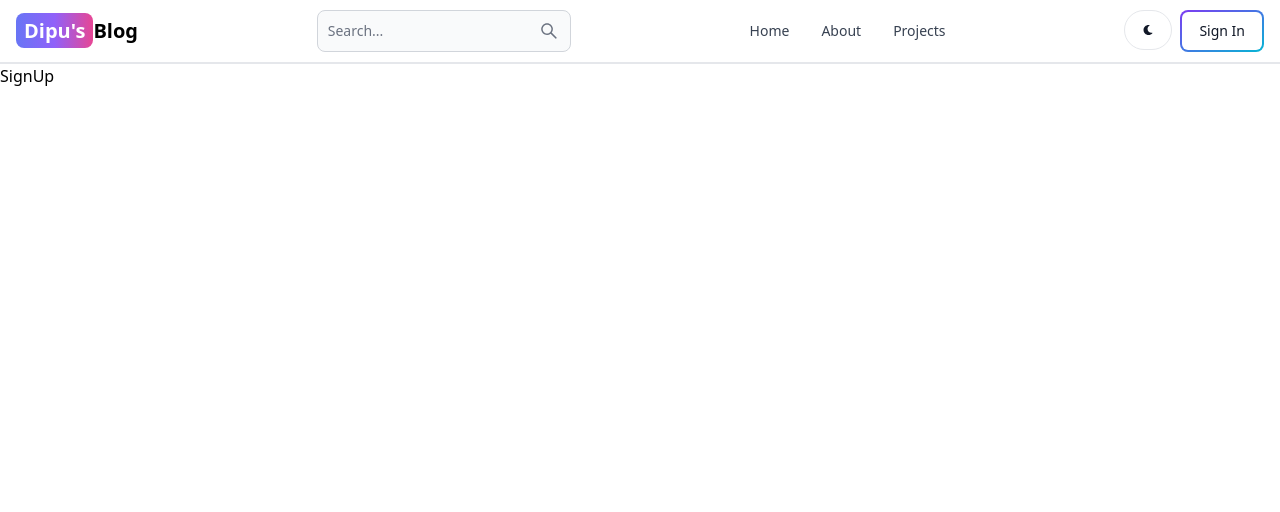
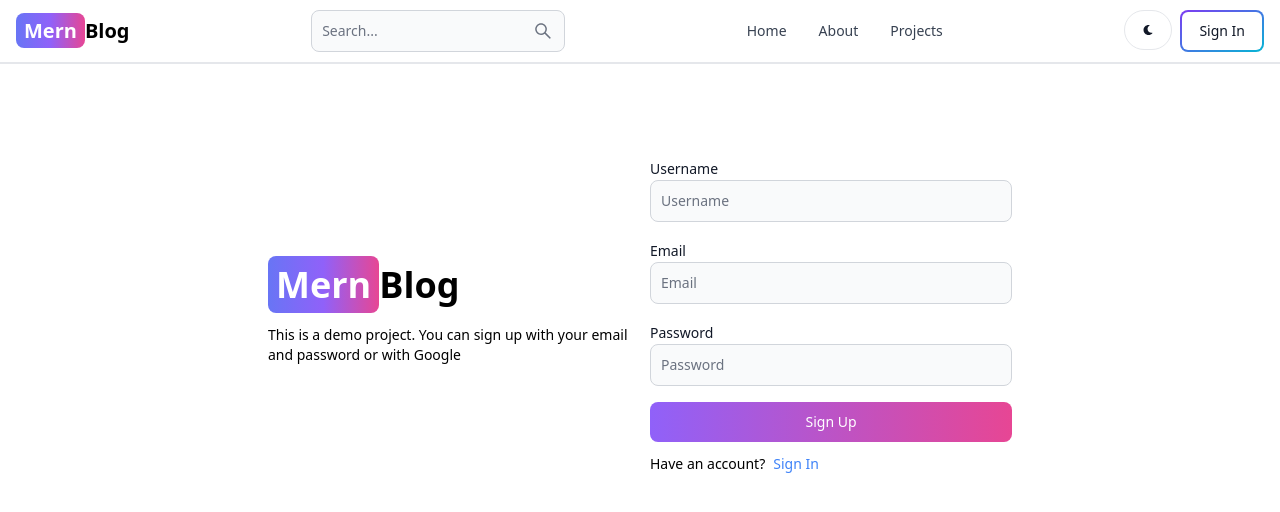
Before and after one commit to dipu-kr/mern-blog, a React (Vite) app in the folder client/: page /sign-up in a window 1280 px wide. Shown: the top 512 px of the page. Built offline with nearby package versions, Linux system fonts and the light colour scheme.

Commit message:
create sign up page

```diff
--- a/client/src/components/Header.jsx
+++ b/client/src/components/Header.jsx
@@ -13,7 +13,7 @@
         className=" self-center whitespace-nowrap text-sm sm:text-xl font-semibold dark:text-white"
       >
         <span className="px-2 py-1 bg-gradient-to-r from-indigo-500 via-purple-500 to-pink-500 rounded-lg text-white">
-          Dipu's
+          Mern
         </span>
         Blog
       </Link>
--- a/client/src/pages/SignUp.jsx
+++ b/client/src/pages/SignUp.jsx
@@ -1,7 +1,53 @@
+import { Button, Label, TextInput } from "flowbite-react";
 import React from "react";
+import { Link } from "react-router-dom";
 
 const SignUp = () => {
-  return <div>SignUp</div>;
+  return (
+    <div className="min-h-screen mt-20">
+      <div className="flex gap-5 p-3 max-w-3xl mx-auto flex-col md:flex-row md:items-center">
+        {/* left */}
+        <div className="flex-1">
+          <Link to="/" className="font-bold dark:text-white text-4xl">
+            <span className="px-2 py-1 bg-gradient-to-r from-indigo-500 via-purple-500 to-pink-500 rounded-lg text-white">
+              Mern
+            </span>
+            Blog
+          </Link>
+          <p className="text-sm mt-5">
+            This is a demo project. You can sign up with your email and password
+            or with Google
+          </p>
+        </div>
+        {/* right */}
+        <div className="flex-1">
+          <form className="flex flex-col gap-4">
+            <div>
+              <Label value="Username" />
+              <TextInput type="text" placeholder="Username" id="username" />
+            </div>
+            <div>
+              <Label value="Email" />
+              <TextInput type="email" placeholder="Email" id="email" />
+            </div>
+            <div>
+              <Label value="Password" />
+              <TextInput type="password" placeholder="Password" id="password" />
+            </div>
+            <Button gradientDuoTone="purpleToPink" type="submit">
+              Sign Up
+            </Button>
+          </form>
+          <div className="flex gap-2 text-sm mt-3">
+            <span>Have an account?</span>
+            <Link to="/sign-in" className="text-blue-500">
+              Sign In
+            </Link>
+          </div>
+        </div>
+      </div>
+    </div>
+  );
 };
 
 export default SignUp;
```
